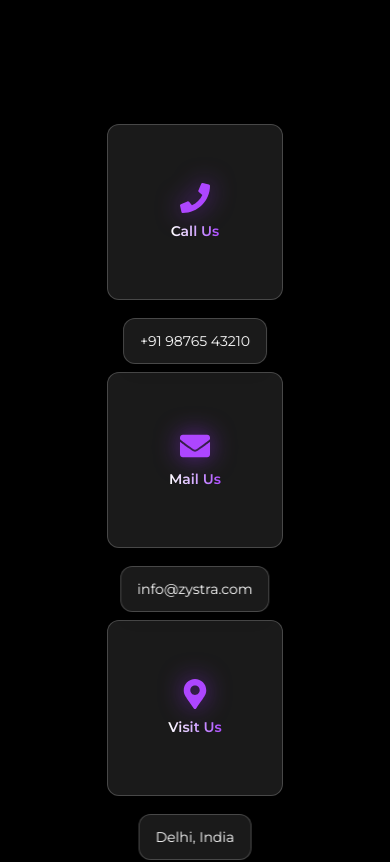
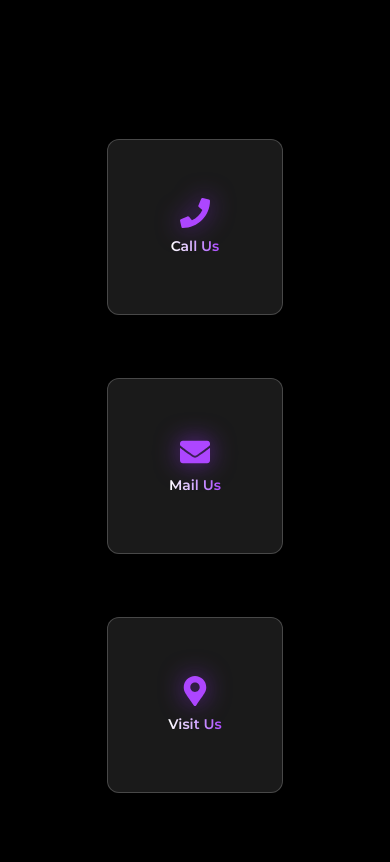
Before and after one commit to sahilkabir07/zystra, a React (Vite) app: page /contacts in a window 390 px wide. Shown: the part 1020-1882 px from the top of the page. Built offline with nearby package versions, Linux system fonts and the light colour scheme.

Commit message:
diagonal contact component updated

```diff
--- a/src/components/contactComponents/DiagonalCards.jsx
+++ b/src/components/contactComponents/DiagonalCards.jsx
@@ -9,16 +9,12 @@ const contactData = [
 ];
 
 const getMotionOffset = (direction, show, isMobile) => {
+    const offset = 60;
     if (isMobile) {
-        return {
-            opacity: show ? 1 : 0,
-            y: show ? 10 : 0,
-            x: 0,
-        };
+        return { opacity: show ? 1 : 0, y: show ? 20 : 0, x: 0 };
     }
 
     const base = { opacity: show ? 1 : 0 };
-    const offset = 60;
     switch (direction) {
         case "left": return { ...base, x: show ? -offset : 0, y: show ? offset : 0 };
         case "right": return { ...base, x: show ? offset : 0, y: show ? offset : 0 };
@@ -38,39 +34,41 @@ const DiagonalCard = ({ icon, label, info, direction }) => {
     }, []);
 
     useEffect(() => {
-        if (isMobile) {
-            const timeout = setTimeout(() => setHovered(true), 800 + Math.random() * 500);
-            return () => clearTimeout(timeout);
-        }
+        if (isMobile) setHovered(false); // Reset hover when switching views
     }, [isMobile]);
 
     return (
         <div
-            className="relative group transition-all duration-300 mb-10"
+            className="relative group"
             onMouseEnter={() => !isMobile && setHovered(true)}
             onMouseLeave={() => !isMobile && setHovered(false)}
             onClick={() => isMobile && setHovered(prev => !prev)}
         >
+            {/* Main Card */}
             <motion.div
-                className="w-44 h-44 md:w-48 md:h-48 rounded-xl bg-white/10 border border-white/20 backdrop-blur-md shadow-lg flex flex-col items-center justify-center text-white transition-all duration-300 hover:shadow-[0_0_40px_12px_rgba(138,43,226,0.4)]"
+                className="w-44 h-44 md:w-52 md:h-52 rounded-xl bg-white/10 border border-white/20 backdrop-blur-md shadow-lg flex flex-col items-center justify-center text-white transition-all duration-300 hover:shadow-[0_0_40px_12px_rgba(138,43,226,0.4)]"
             >
                 <div className="text-3xl text-purple-500 drop-shadow-[0_0_12px_rgba(138,43,226,0.7)] mb-2">
                     {icon}
                 </div>
-                <div className="text-sm font-semibold bg-gradient-to-r from-white to-purple-500 bg-clip-text text-transparent">
+                <div className="text-sm font-semibold bg-gradient-to-r from-white to-purple-500 bg-clip-text text-transparent text-center">
                     {label}
                 </div>
             </motion.div>
 
+            {/* Info Card */}
             <motion.div
                 initial={{ opacity: 0, x: 0, y: 0 }}
                 animate={getMotionOffset(direction, hovered, isMobile)}
-                transition={{ duration: 0.4, ease: "easeOut" }}
-                className={`absolute ${isMobile ? 'left-1/2 -translate-x-1/2 mt-2' : 'top-full left-1/2 -translate-x-1/2 mt-3'} z-10`}
+                transition={{ duration: 0.5, ease: "easeOut" }}
+                className={`absolute ${isMobile ? "left-1/2 -translate-x-1/2 top-full mt-2" : "top-full left-1/2 -translate-x-1/2 mt-3"
+                    } z-10`}
             >
                 {hovered && (
-                    <div className="px-4 py-3 rounded-xl bg-white/10 border border-white/20 backdrop-blur-md shadow-lg text-white text-sm font-medium text-center w-max max-w-xs whitespace-normal">
-                        {info}
+                    <div className="w-40 h-40 rounded-xl bg-white/10 border border-white/20 backdrop-blur-md shadow-lg flex flex-col items-center justify-center text-white text-center">
+                        <div className="text-sm font-semibold bg-gradient-to-r from-white to-purple-500 bg-clip-text text-transparent px-3">
+                            {info}
+                        </div>
                     </div>
                 )}
             </motion.div>
```
